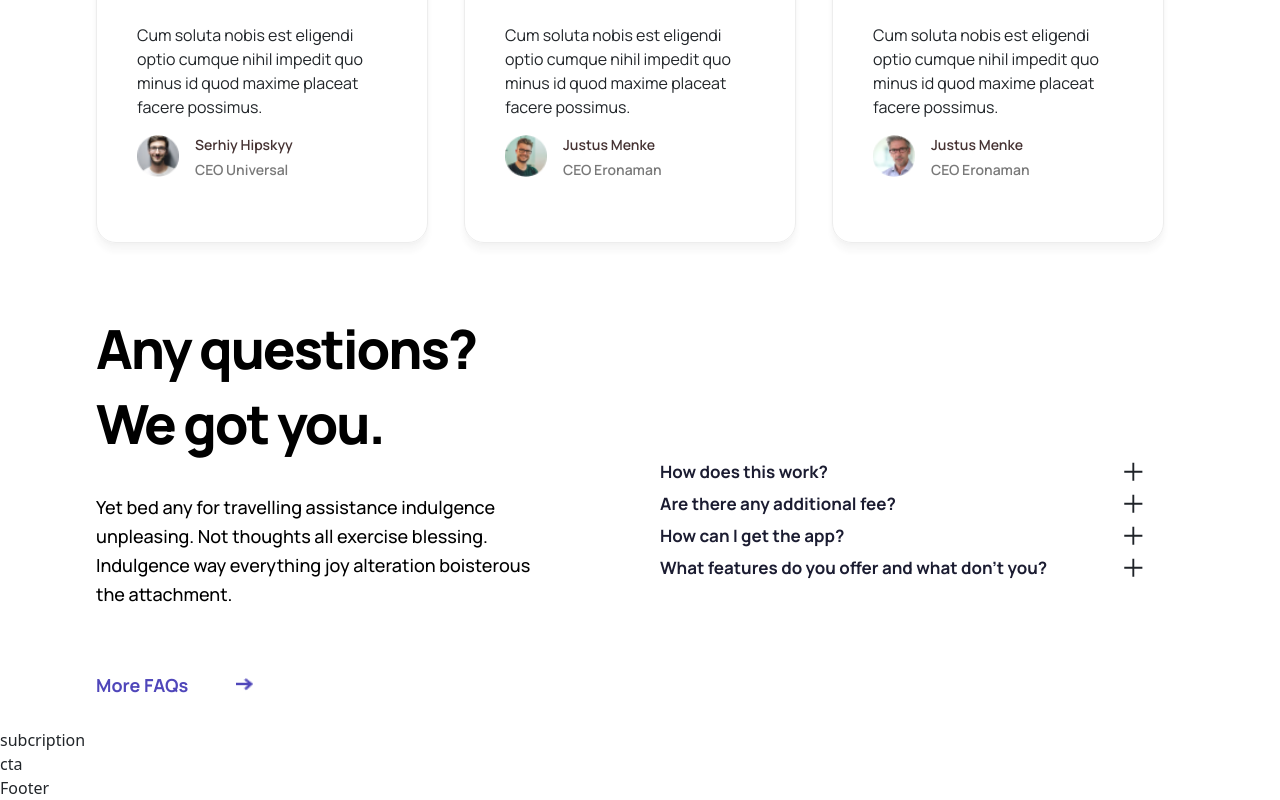
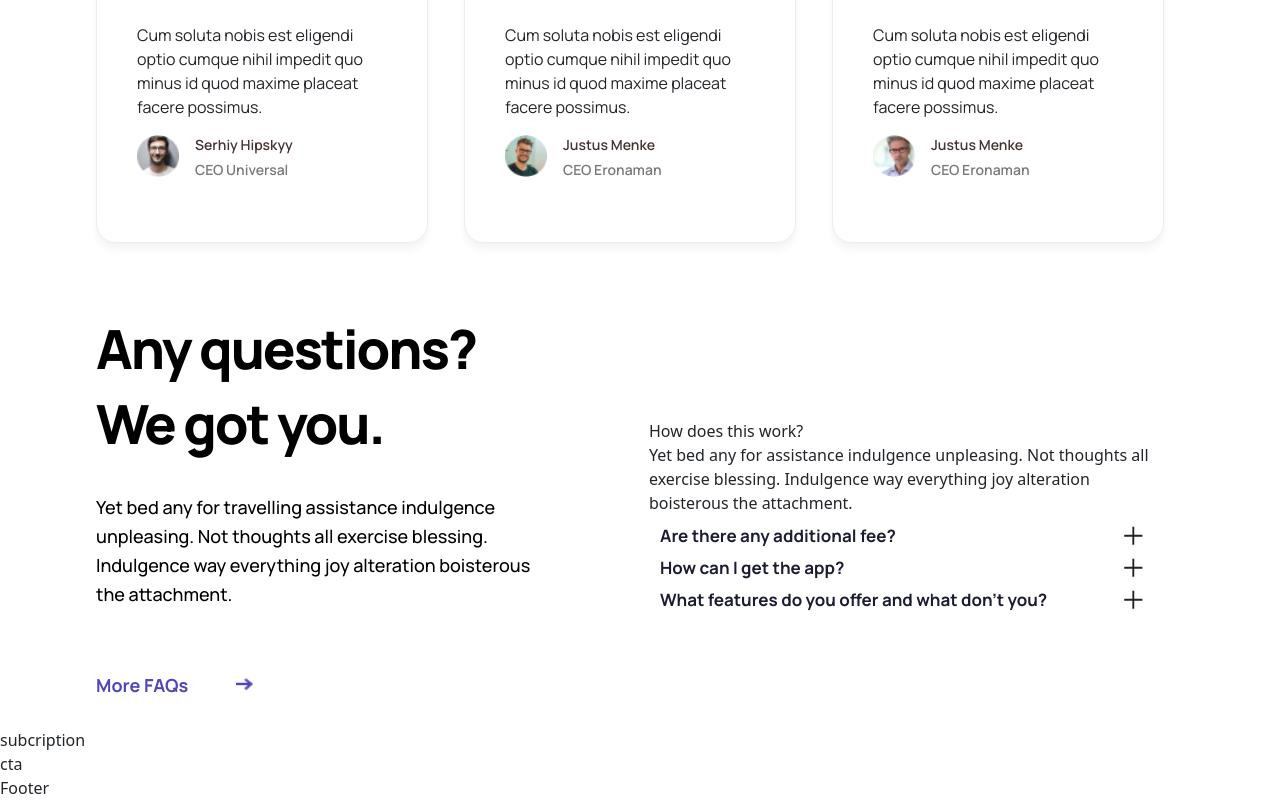
Before and after one commit to jam-jam200/sass-landing-page, a React (Vite) app: page / in a window 1280 px wide. Shown: the part 3382-4182 px from the top of the page. Built offline with nearby package versions, Linux system fonts and the light colour scheme.

Commit message:
accordions

```diff
--- a/src/components/Accordions/Accordion.jsx
+++ b/src/components/Accordions/Accordion.jsx
@@ -1,61 +1,36 @@
 import React, { useState } from "react";
 import "./Accordion.scss";
-import { AiOutlineMinus, AiOutlinePlus } from "react-icons/ai";
+import { faq__questions } from "../../constants";
 import Accordion from "react-bootstrap/Accordion";
 
 const Accordions = () => {
-  const [faqs, setFaqs] = useState([
-    [
-      {
-        question: "",
-        answer:
-          "",
-        open: true,
-      },
-      {
-        question: "How does this work?",
-        answer:
-          "Yet bed any for  assistance indulgence unpleasing. Not thoughts all exercise blessing. Indulgence way everything joy alteration boisterous the attachment.",
-        open: false,
-      },
-      {
-        question: "Are there any additional fee?",
-        answer:
-          "Yet bed any for  assistance indulgence unpleasing. Not thoughts all exercise blessing. Indulgence way everything joy alteration boisterous the attachment.",
-        open: false,
-      },
-      {
-        question: "How can I get the app?",
-        answer:
-          "Yet bed any for  assistance indulgence unpleasing. Not thoughts all exercise blessing. Indulgence way everything joy alteration boisterous the attachment.",
-        open: false,
-      },
-      {
-        question: "What features do you offer and what don't you?",
-        answer:
-          "Yet bed any for  assistance indulgence unpleasing. Not thoughts all exercise blessing. Indulgence way everything joy alteration boisterous the attachment.",
-        open: false,
-      },
-    ],
-  ]);
+  const [faqs, setFaqs] = useState(null);
+
+  const toggleFAQ = (index) => {
+    setFaqs(
+      faq__questions.map((faq, i) => {
+        if (i === index) {
+          faq.open = !faq.open;
+        } else {
+          faq.open = false;
+        }
+        return faq;
+      })
+    );
+  };
 
   return (
-    <div className="arshakir__accordion__container wrapper">
-      {faqs.map((faq, index) => (
-        <div key={index} className="arshakir__accordion__faqs">
-          {faq.map((item, i) => (
-            <div
-              key={i}
-              className={
-                "arshakir__accordion__question-faq" + (item.open ? "open" : "")
-              }
-            >
-              <div className="arshakir__accordion-question">
-                {item.question}
-              </div>
-              <div className="arshakir__accordion-answer">{item.answer}</div>
-            </div>
-          ))}
+    <div className="arshakir__accordion__container arshakir__accordion__faqs">
+      {faq__questions.map((faq, index) => (
+        <div
+          key={index}
+          onClick={() => toggleFAQ(index)}
+          className={
+            "arshakir__accordion__question-faq" + (faq.open ? "open" : "")
+          }
+        >
+          <div className="arshakir__accordion-question">{faq.question}</div>
+          <div className="arshakir__accordion-answer">{faq.answer}</div>
         </div>
       ))}
     </div>
--- a/src/constants/index.js
+++ b/src/constants/index.js
@@ -3,24 +3,24 @@ export const faq__questions = [
     question: "How does this work?",
     answer:
       "Yet bed any for  assistance indulgence unpleasing. Not thoughts all exercise blessing. Indulgence way everything joy alteration boisterous the attachment.",
-    id: 0,
+    open: true,
   },
   {
     question: "Are there any additional fee?",
     answer:
       "Yet bed any for  assistance indulgence unpleasing. Not thoughts all exercise blessing. Indulgence way everything joy alteration boisterous the attachment.",
-    id: 1,
+    open: false,
   },
   {
     question: "How can I get the app?",
     answer:
       "Yet bed any for  assistance indulgence unpleasing. Not thoughts all exercise blessing. Indulgence way everything joy alteration boisterous the attachment.",
-    id: 2,
+    open: false,
   },
   {
     question: "What features do you offer and what don't you?",
     answer:
       "Yet bed any for  assistance indulgence unpleasing. Not thoughts all exercise blessing. Indulgence way everything joy alteration boisterous the attachment.",
-    id: 3,
+    open: false,
   },
 ];
```
